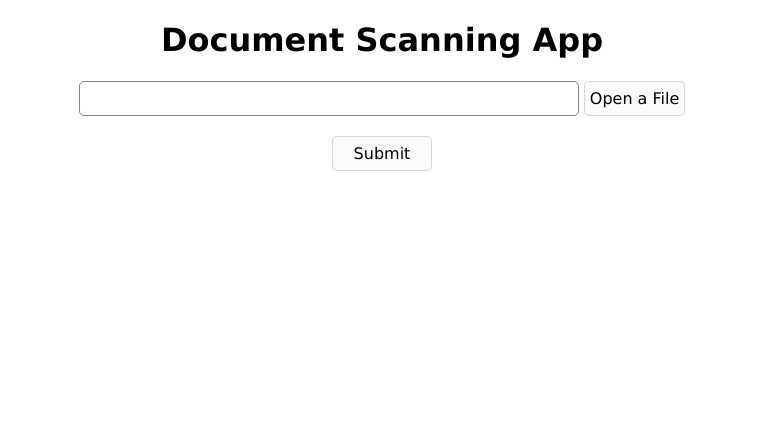
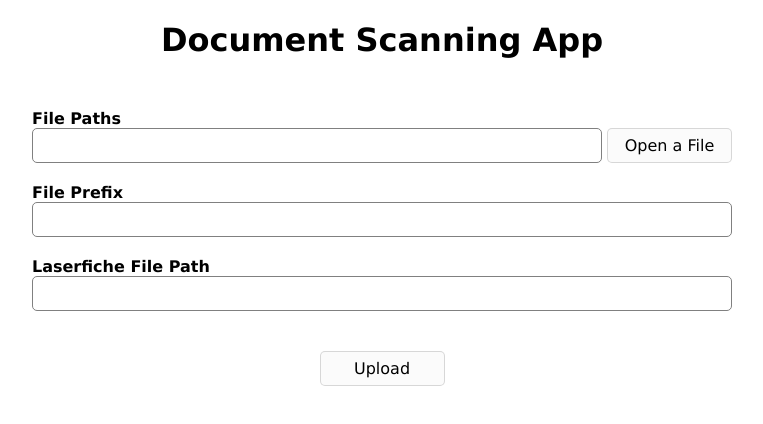
Before and after one commit to johngerving/document-scanning-app, an Electron app: page index.html in a window 1280 px wide. Shown: the whole page, without its empty margins (258-1021 px from the left). Drawn offline with Linux system fonts and the light colour scheme.

Commit message:
Added to form, changed styling

```diff
--- a/index.html
+++ b/index.html
@@ -8,11 +8,23 @@
     <title>Hello from Electron renderer!</title>
   </head>
   <body>
+    <!-- Form:
+      File paths
+      File prefix
+      Laserfiche file path
+     -->
     <h1>Document Scanning App</h1>
     <form>
-      <input type="text" id="filePath" />
-      <button type="button" id="openFile">Open a File</button>
-      <button id="submit" type="submit">Submit</button>
+      <label for="filePath">File Paths</label>
+      <div class="row">
+        <input type="text" name="filePath" id="filePath" />
+        <button type="button" id="openFile">Open a File</button>
+      </div>
+      <label for="filePrefix">File Prefix</label>
+      <input type="text" name="filePrefix" id="filePrefix" />
+      <label for="laserfichePath">Laserfiche File Path</label>
+      <input type="text" name="laserfichePath" id="laserfichePath" />
+      <button id="upload" type="submit">Upload</button>
     </form>
     <script src="./renderer.js"></script>
   </body>
--- a/renderer.js
+++ b/renderer.js
@@ -2,9 +2,10 @@ let form = document.querySelector("form");
 let openFileButton = document.getElementById("openFile");
 let filePathElement = document.getElementById("filePath");
 
+// Add onclick to open file button
 openFileButton.addEventListener("click", async () => {
-  const filePath = await window.electronAPI.openFile();
-  filePathElement.value = filePath;
+  const filePath = await window.electronAPI.openFile(); // Call openFile in main process
+  filePathElement.value = filePath; // Set value of input to selected file path
 });
 
 form.addEventListener("submit", (e) => {
--- a/styles.css
+++ b/styles.css
@@ -1,10 +1,27 @@
-body {
-  text-align: center;
-}
-
 * {
   box-sizing: border-box;
   font-family: Verdana, Geneva, Tahoma, sans-serif;
+}
+
+h1 {
+  text-align: center;
+  margin-bottom: 50px;
+}
+
+form {
+  width: 700px;
+  margin: auto;
+}
+
+.row {
+  width: 100%;
+  display: flex;
+  gap: 5px;
+}
+
+label {
+  display: block;
+  font-weight: bold;
 }
 
 input[type="text"],
@@ -18,7 +35,12 @@ button {
 }
 
 input[type="text"] {
-  min-width: 500px;
+  width: 100%;
+  margin-bottom: 20px;
+}
+
+#filePath {
+  flex-grow: 1;
 }
 
 input[type="text"]:focus {
@@ -27,10 +49,11 @@ input[type="text"]:focus {
 
 button {
   display: inline-block;
+  padding: 0 8px;
   background-color: rgb(251, 251, 251);
   border: 1px solid rgba(128, 128, 128, 0.3);
   border-radius: 5px;
-  min-width: 100px;
+  min-width: 125px;
   transition: background-color 0.15s linear;
 }
 
```
Also changed, not shown: main.js (+11 -5 lines).
